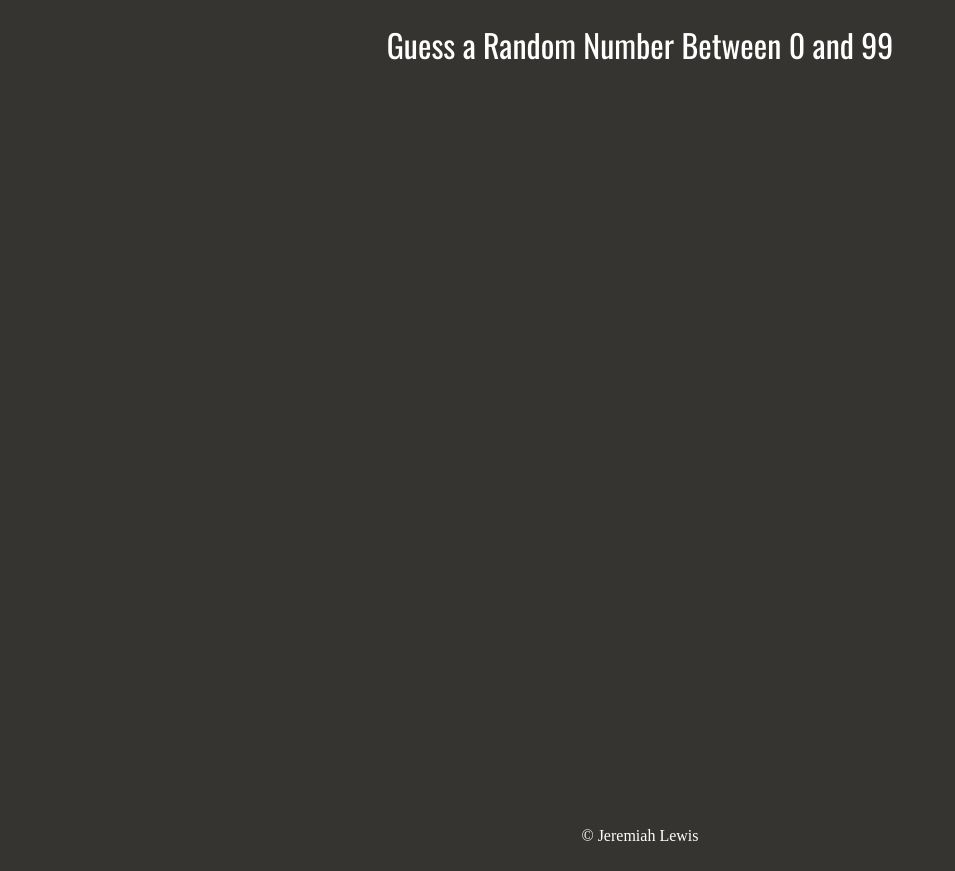
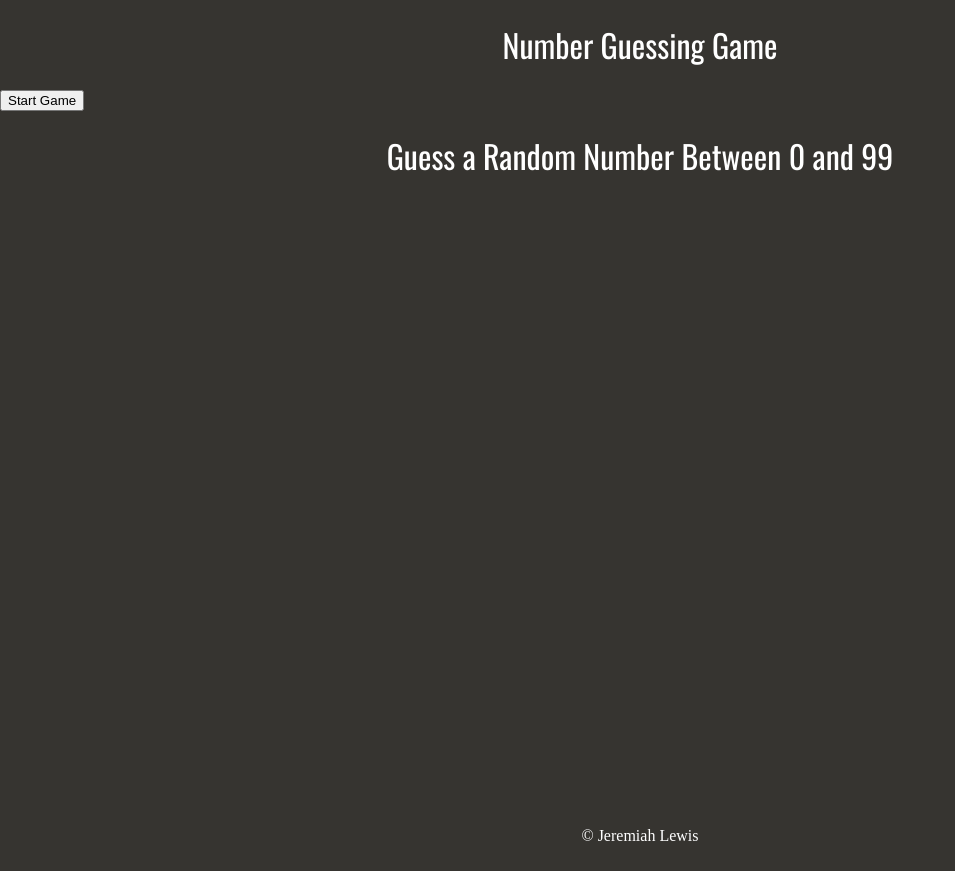
Before and after one commit to jclewis17/number_guessing_game, a plain HTML site: page index.html in a window 1280 px wide. Shown: the whole page, without its empty margins (0-955 px from the left). Drawn offline with nearby package versions, Linux system fonts and the light colour scheme.

Commit message:
Overlay Created
HTML for overlay added

```diff
--- a/index.html
+++ b/index.html
@@ -10,12 +10,16 @@
     <link rel="stylesheet" href="css/styles.css">
 </head>
 <body>
-    <header>
-        <h1>Guess a Random Number Between 0 and 99</h1>
-    </header>
 
-    <main>
+    <main class="main-container">
+        <div id="overlay" class="start">
+            <h1>Number Guessing Game</h1>
+            <button class="btn_reset">Start Game</button>
+        </div>
 
+        <div id="banner" class="section">
+            <h1>Guess a Random Number Between 0 and 99</h1>
+        </div>
     </main>
 
     <footer>
```
